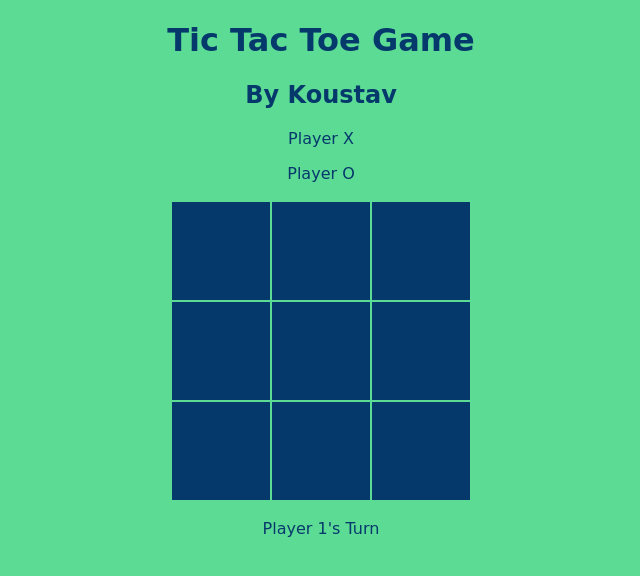
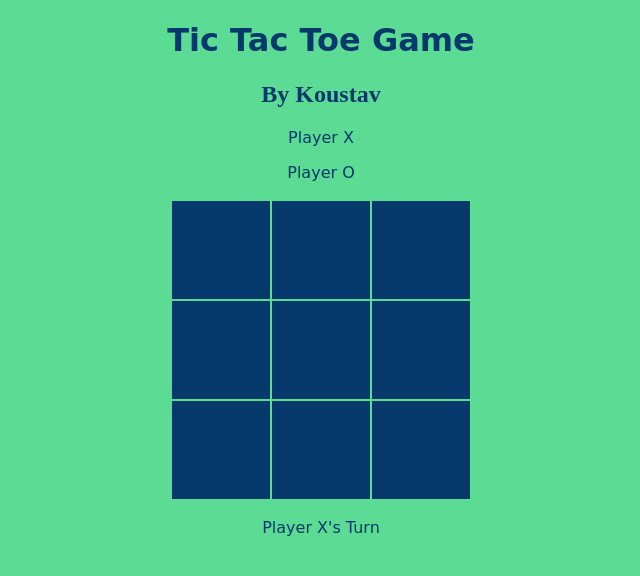
Before and after one commit to Koustav009/Tic_tac_toe, a plain HTML site: page index.html in a window 1280 px wide. Shown: the whole page, without its empty margins (319-959 px from the left). Drawn offline with Linux system fonts and the light colour scheme.

Commit message:
index.html

```diff
--- a/index.html
+++ b/index.html
@@ -5,8 +5,8 @@
   <link rel="stylesheet" type="text/css" href="styles.css">
 </head>
 <body>
-  <h1 style="font-family: 'Arial Rounded MT Bold', cursive;color: #05386B;">Tic Tac Toe Game</h1>
-  <h2 style="font-family: 'Arial Rounded MT Bold', cursive;text-align: center;color: #05386B;">By Koustav</h2>
+  <h1 style="text-align: center;color: #05386B;">Tic Tac Toe Game</h1>
+  <h2 style="text-align: center;color: #05386B;">By Koustav</h2>
   <div id="players">
     <p>Player X</p>
     <p>Player O</p>
@@ -23,7 +23,7 @@
     <div class="cell"></div>
   </div>
   <div id="turn">
-    <p>Player 1's Turn</p>
+    <p>Player X's Turn</p>
   </div>
   <script src="script.js"></script>
 </body>
```
